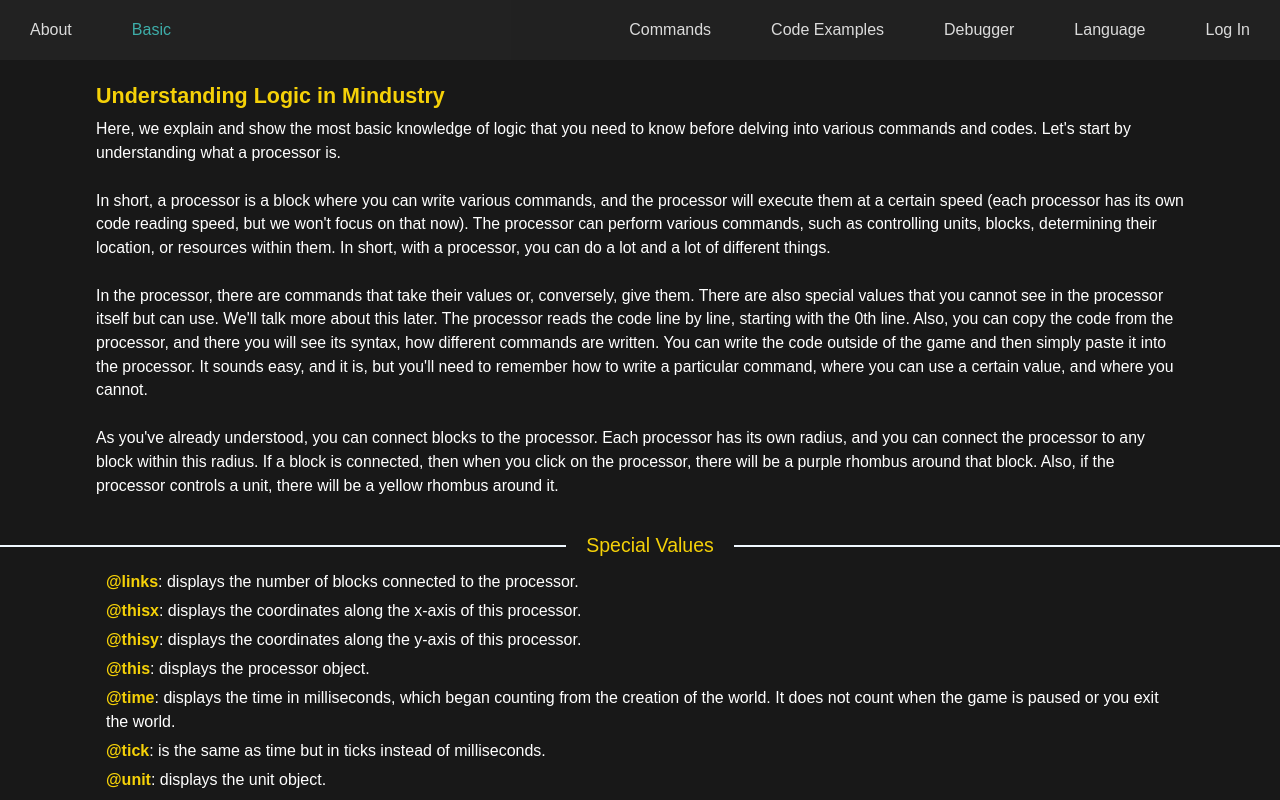
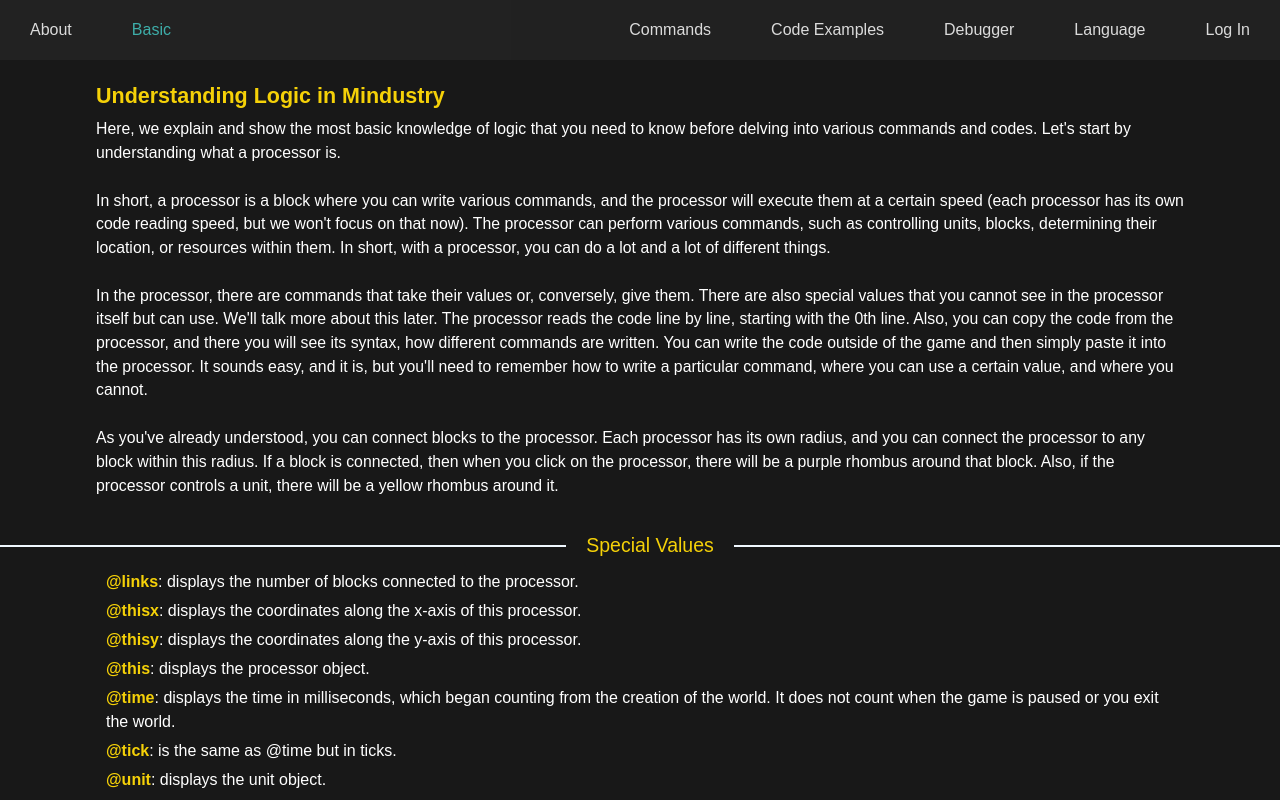
Before and after one commit to TyT-xexebe/mlog-learn-vue, a Vue app: page /#/ in a window 1280 px wide. Both pictures are taken after a click on the button "Basic". Shown: the top 800 px of the page. Built offline with nearby package versions, Linux system fonts and the light colour scheme.

Commit message:
fixed some bugs

```diff
--- a/src/locales/en.json
+++ b/src/locales/en.json
@@ -79,7 +79,7 @@
         },
         {
           "name": "&commat;tick",
-          "description": "is the same as time but in ticks instead of milliseconds."
+          "description": "is the same as &commat;time but in ticks."
         },
         { "name": "&commat;unit", "description": "displays the unit object." },
         {
--- a/src/locales/ru.json
+++ b/src/locales/ru.json
@@ -79,7 +79,7 @@
             },
             {
                 "name": "&commat;tick",
-                "description": "то же самое, что и &commat;time, но в тиках вместо миллисекунд."
+                "description": "то же самое, что и &commat;time, но в тиках."
             },
             { "name": "&commat;unit", "description": "объект юнита." },
             {
--- a/src/locales/uk.json
+++ b/src/locales/uk.json
@@ -79,7 +79,7 @@
         },
         {
           "name": "&commat;tick",
-          "description": "теж саме, що й &commat;time, але в тіках замість мілісекунд."
+          "description": "теж саме, що й &commat;time, але в тіках."
         },
         { "name": "&commat;unit", "description": "об'єкт юніта." },
         {
--- a/src/views/Basic.vue
+++ b/src/views/Basic.vue
@@ -10,7 +10,7 @@
       <span class="bolt yellow hr"><span>{{ $t('basic.understandingLogic.specialValuesTitle') }}</span></span>
 <ul>
   <li v-for="value in this.$tm('basic.understandingLogic.specialValues')">
-    <strong class="bolt yellow"  v-html="decodeHTMLEntities(value.name)"></strong>: <span>{{ value.description }}</span><br>
+    <strong class="bolt yellow"  v-html="decodeHTMLEntities(value.name)"></strong>: <span v-html="decodeHTMLEntities(value.description)"></span><br>
   </li>
 </ul>
 
@@ -38,7 +38,7 @@
       <p>{{ $t('basic.understandingLogic.jumpLabelMethods') }}</p>
 
       <span class="bolt yellow hr"><span>{{ $t('basic.understandingLogic.otherLogicBlocksTitle') }}</span></span>
-      <p>{{ $t('basic.understandingLogic.otherLogicBlocksIntro') }}</p>
+      <p v-html="decodeHTMLEntities($t('basic.understandingLogic.otherLogicBlocksIntro'))"></p>
     </div>
   </div>
 </template>
```
Also changed, not shown: 6 other files (tests, documents, lock files or other folders).
